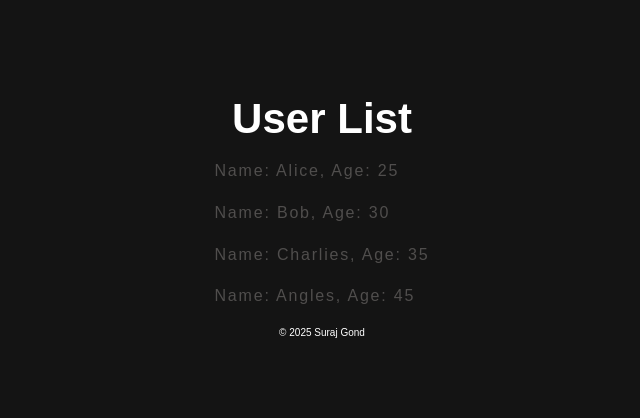
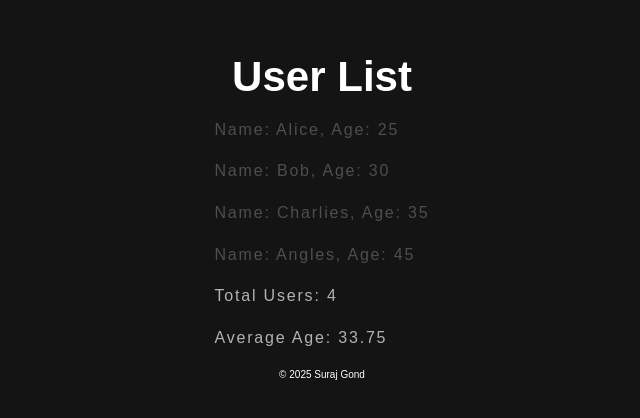
Before and after one commit to surajgond07/my-first-react, a React (Vite) app: page / in a window 1280 px wide. Shown: the part 192-610 px from the top of the page, without its empty margins (318-958 px from the left). Built offline with nearby package versions, Linux system fonts and the light colour scheme.

Commit message:
Derived State in React Completed

```diff
--- a/src/components/DericedState.jsx
+++ b/src/components/DericedState.jsx
@@ -7,6 +7,12 @@ export const DerivedState = ()=>{
         {name: "Charlies", age: 35},
         {name: "Angles", age: 45},
     ]);
+
+    console.log(users);
+    const userCount = users.length;
+    console.log("Total Users:", userCount);
+    const averageAge = users.reduce((acc, curElem) => acc + curElem.age, 0) / userCount;;
+
 
     return(
         <div className="main-div">
@@ -20,6 +26,8 @@ export const DerivedState = ()=>{
                     )
                 })}
             </ul>
+            <p>Total Users: {userCount}</p>
+            <p>Average Age: {averageAge}</p>
 
         </div>
     )
```
